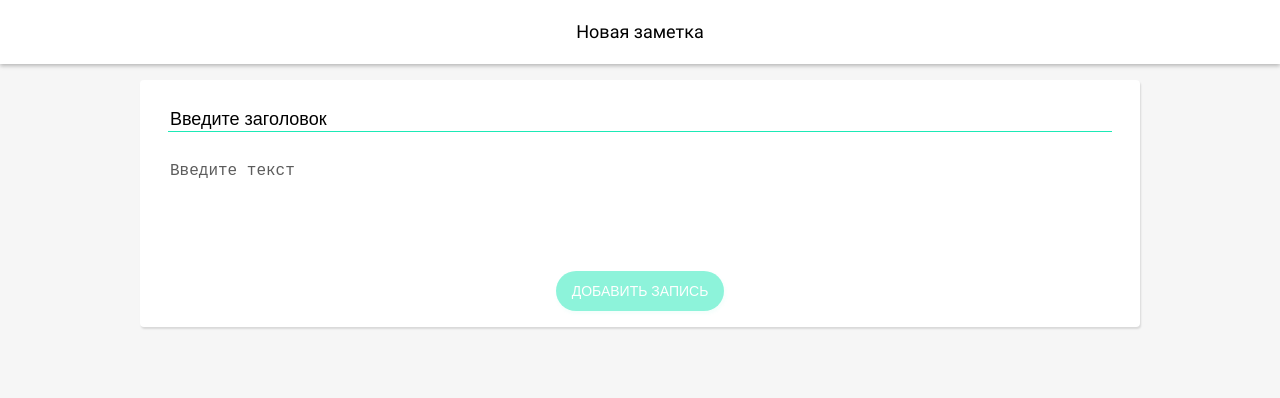
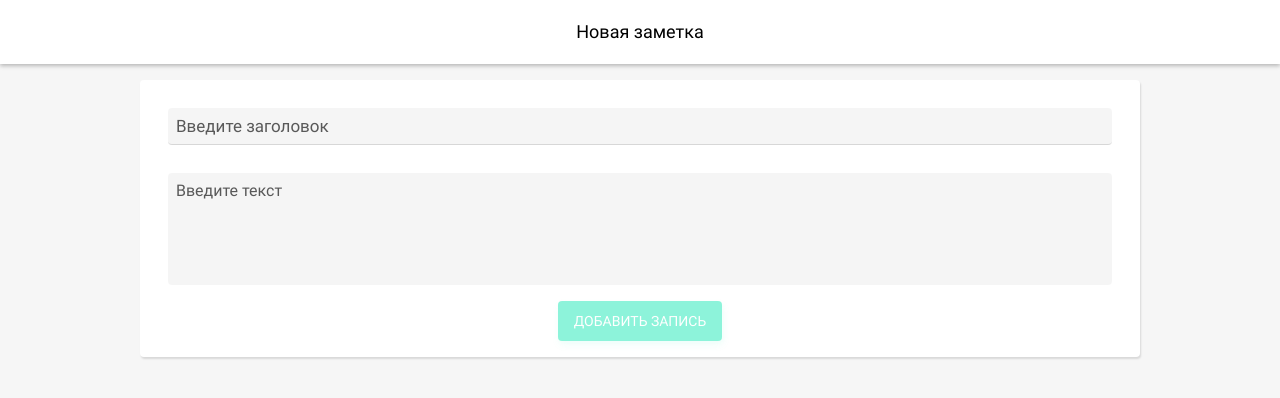
Before and after one commit to sezoid/mynotes-react, a React (Create React App) app: page / in a window 1280 px wide. Shown: the top 398 px of the page. Built offline with nearby package versions, Linux system fonts and the light colour scheme.

Commit message:
Small fixes

```diff
--- a/package.json
+++ b/package.json
@@ -2,7 +2,7 @@
   "name": "mynotes-react",
   "version": "1.0.0",
   "private": false,
-  "repo": "https://github.com/sezoid/mynotes-react",
+  "repository": "https://github.com/sezoid/mynotes-react",
   "dependencies": {
     "react": "^16.4.0",
     "react-copy-to-clipboard": "^5.0.1",
--- a/src/App.css
+++ b/src/App.css
@@ -1,4 +1,4 @@
-body {
+html, body {
 	background-color: #F6F6F6;
 	font-family: 'Roboto', sans-serif;
 	overflow: hidden
@@ -6,20 +6,24 @@ body {
 input, textarea {
 	appearance: none;
 	border: 0;
-	outline: none;
+	border-radius: 0;
+	font-family: 'Roboto', sans-serif;
+	outline: none
 }
+
+
 .wrapper {
 	display: flex;
 	flex-flow: column nowrap;
 	height: calc(100vh - 64px);
 	margin: 64px 0 0 0;
-	overflow: auto;
+	overflow: auto
 }
 .wrapper .Button {
 	appearance: none;
 	background-color: rgb(29, 233, 182);
-	border-radius: 20px;
-	box-shadow: 1px 2px 4px rgba(29, 233, 182, 0.12);
+	border-radius: 4px;
+	box-shadow: 1px 2px 4px rgba(29, 233, 182, 0.06), 1px 4px 8px rgba(29, 233, 182, 0.12);
 	color: white;
 	cursor: pointer;
 	font-size: 14px;
@@ -31,8 +35,9 @@ input, textarea {
 	transition: background-color 0.25s, box-shadow 0.25s
 }
 .wrapper .Button:hover {
-	box-shadow: 1px 2px 4px rgba(29, 233, 182, 0.12), 1px 4px 8px rgba(29, 233, 182, 0.24);
+	box-shadow: 1px 2px 4px rgba(29, 233, 182, 0.24), 1px 4px 8px rgba(29, 233, 182, 0.36);
 }
+
 
 .NewNote {
 	align-self: center;
@@ -70,8 +75,92 @@ input, textarea {
 	z-index: -1
 }
 
+
+.AddNote {
+	padding: 16px
+}
+.AddNote form {
+	background-color: white;
+	border-radius: 4px;
+	box-shadow: 1px 2px 2px rgba(0, 0, 0, 0.12);
+	display: flex;
+	flex-flow: column nowrap;
+	padding: 16px
+}
+.AddNote .Back {
+	left: 9px;
+	position: fixed;
+	top: 9px;
+	z-index: 4
+}
+.AddNote .Submit {
+	align-self: center
+}
+.AddNote .Submit:hover {
+	box-shadow: 1px 2px 4px rgba(29, 233, 182, 0.12), 1px 4px 8px rgba(29, 233, 182, 0.24)
+}
+.AddNote .Submit:disabled {
+	cursor: auto;
+	opacity: 0.5
+}
+.AddNote .Submit:hover:disabled {
+	box-shadow: 1px 2px 4px rgba(29, 233, 182, 0.12)
+}
+.AddNote .Title, .AddNote .Text {
+	appearance: none;
+	background-color: rgba(0, 0, 0, 0.04);
+	border: 0;
+	border-bottom: 1px solid rgba(0, 0, 0, 0);
+	border-radius: 4px;
+	letter-spacing: 0em;
+	margin: 12px 12px 16px 12px;
+	padding: 8px;
+	outline: none
+}
+.AddNote .Title:focus, .AddNote .Text:focus {
+	border-bottom-color: rgb(0, 0, 0, 0.12)
+}
+.AddNote .Title, .AddNote .Title::placeholder {
+	color: rgba(0, 0, 0, 0.64);
+	font-size: 17px
+}
+.AddNote .Text, .AddNote .Text::placeholder {
+	color: rgba(0, 0, 0, 0.64);
+	font-size: 16px;
+	resize: none
+}
+
+
 .Notes {
 	padding: 16px 16px 56px 16px
+}
+.Notes .NoteCopy {
+	border-radius: 4px;
+	color: rgb(29, 233, 182);
+	cursor: pointer;
+	font-size: 14px;
+	line-height: 40px;
+	margin: 8px 0 0 auto;
+	padding: 0 16px;
+	text-transform: uppercase;
+	transition: background-color 0.25s, box-shadow 0.25s, color 0.25s
+}
+.Notes .NoteCopy:hover {
+	background-color: rgb(29, 233, 182);
+	box-shadow: 1px 2px 4px rgba(29, 233, 182, 0.12), 1px 4px 8px rgba(29, 233, 182, 0.24);
+	color: white
+}
+.Notes .NoteDate {
+	color: black;
+	font-size: 12px;
+	font-weight: 200;
+	margin: 0 0 16px 0
+}
+.Notes .NoteDelete {
+	position: absolute;
+	right: 16px;
+	top: 16px;
+	z-index: 1
 }
 .Notes .NoteItem {
 	background-color: white;
@@ -93,12 +182,6 @@ input, textarea {
 	margin: 8px 0;
 	width: calc(100% - 48px)
 }
-.Notes .NoteDate {
-	color: black;
-	font-size: 12px;
-	font-weight: 200;
-	margin: 0 0 16px 0
-}
 .Notes .NoteText {
 	color: rgba(0, 0, 0, 0.64);
 	font-size: 16px;
@@ -106,90 +189,6 @@ input, textarea {
 	line-height: 24px;
 	margin: 6px 0;
 	white-space: pre
-}
-.Notes .NoteDelete {
-	position: absolute;
-	right: 16px;
-	top: 16px;
-	z-index: 1
-}
-.Notes .NoteCopy {
-	border-radius: 23px;
-	color: rgb(29, 233, 182);
-	cursor: pointer;
-	font-size: 14px;
-	line-height: 40px;
-	margin: 16px 0 0 auto;
-	padding: 0 16px;
-	text-transform: uppercase;
-	transition: background-color 0.25s, box-shadow 0.25s, color 0.25s
-}
-.Notes .NoteCopy:hover {
-	background-color: rgb(29, 233, 182);
-	box-shadow: 1px 2px 4px rgba(29, 233, 182, 0.12), 1px 4px 8px rgba(29, 233, 182, 0.24);
-	color: white
-}
-
-.AddNote {
-	padding: 16px
-}
-.AddNote form {
-	background-color: white;
-	border-radius: 4px;
-	box-shadow: 1px 2px 2px rgba(0, 0, 0, 0.12);
-	display: flex;
-	flex-flow: column nowrap;
-	padding: 16px
-}
-.AddNote .Back {
-	border-radius: 50%;
-	cursor: pointer;
-	left: 9px;
-	height: 24px;
-	padding: 12px;
-	position: fixed;
-	top: 9px;
-	transition: background-color 0.25s;
-	width: 24px;
-	z-index: 4
-}
-.AddNote .Back {
-	left: 9px;
-	position: fixed;
-	top: 9px;
-	z-index: 4
-}
-.AddNote .Title, .AddNote .Text {
-	appearance: none;
-	background-color: white;
-	border: 0;
-	border-bottom: 1px solid rgba(0, 0, 0, 0);
-	margin: 12px 12px 16px 12px;
-	outline: none
-}
-.AddNote .Title:focus, .AddNote .Text:focus {
-	border-bottom-color: rgb(29, 233, 182)
-}
-.AddNote .Title, .AddNote .Title::placeholder {
-	color: black;
-	font-size: 18px;
-}
-.AddNote .Text, .AddNote .Text::placeholder {
-	color: rgba(0, 0, 0, 0.64);
-	font-size: 16px;
-	resize: none
-}
-.AddNote .Submit {
-	align-self: center
-}
-.AddNote .Submit:hover {
-	box-shadow: 1px 2px 4px rgba(29, 233, 182, 0.12), 1px 4px 8px rgba(29, 233, 182, 0.24)
-}
-.AddNote .Submit:disabled {
-	opacity: 0.5
-}
-.AddNote .Submit:hover:disabled {
-	box-shadow: 1px 2px 4px rgba(29, 233, 182, 0.12)
 }
 
 
@@ -203,11 +202,13 @@ input, textarea {
 	border-radius: 50%;
 	cursor: pointer;
 	height: 24px;
+	opacity: 0.64;
 	padding: 12px;
-	transition: background-color 0.25s;
+	transition: background-color 0.25s, opacity 0.25s;
 	width: 24px
 }
 .AddNote .Back:hover,
 .Notes .NoteDelete:hover {
-	background-color: rgba(0, 0, 0, 0.05)
+	background-color: rgba(0, 0, 0, 0.03);
+	opacity: 1
 }
--- a/src/components/AddNote.jsx
+++ b/src/components/AddNote.jsx
@@ -67,7 +67,6 @@ class AddNote extends React.Component {
 							alt='Удалить запись'
 							className='NoteDelete'
 							src='/assets/icons/cross.svg'
-							title='Нажмите, чтобы удалить запись'
 						/>
 					</a>
 				) : (
--- a/src/components/NoteItem.jsx
+++ b/src/components/NoteItem.jsx
@@ -7,14 +7,13 @@ const NoteItem = props => (
 		<span className='NoteDate'>{props.date}</span>
 		<p className='NoteText'>{props.text}</p>
 		<CopyToClipboard text={'[' + props.date + '] ' + props.title + '\n\n' + props.text}>
-			<div className='NoteCopy' title='Нажмите, чтобы скопировать запись'>Копировать</div>
+			<div className='NoteCopy'>Копировать</div>
 		</CopyToClipboard>
 		<img
 			alt='Удалить запись'
 			className='NoteDelete'
 			onClick={props.delete}
 			src='/assets/icons/cross.svg'
-			title='Нажмите, чтобы удалить запись'
 		/>
 	</li>
 );
```
